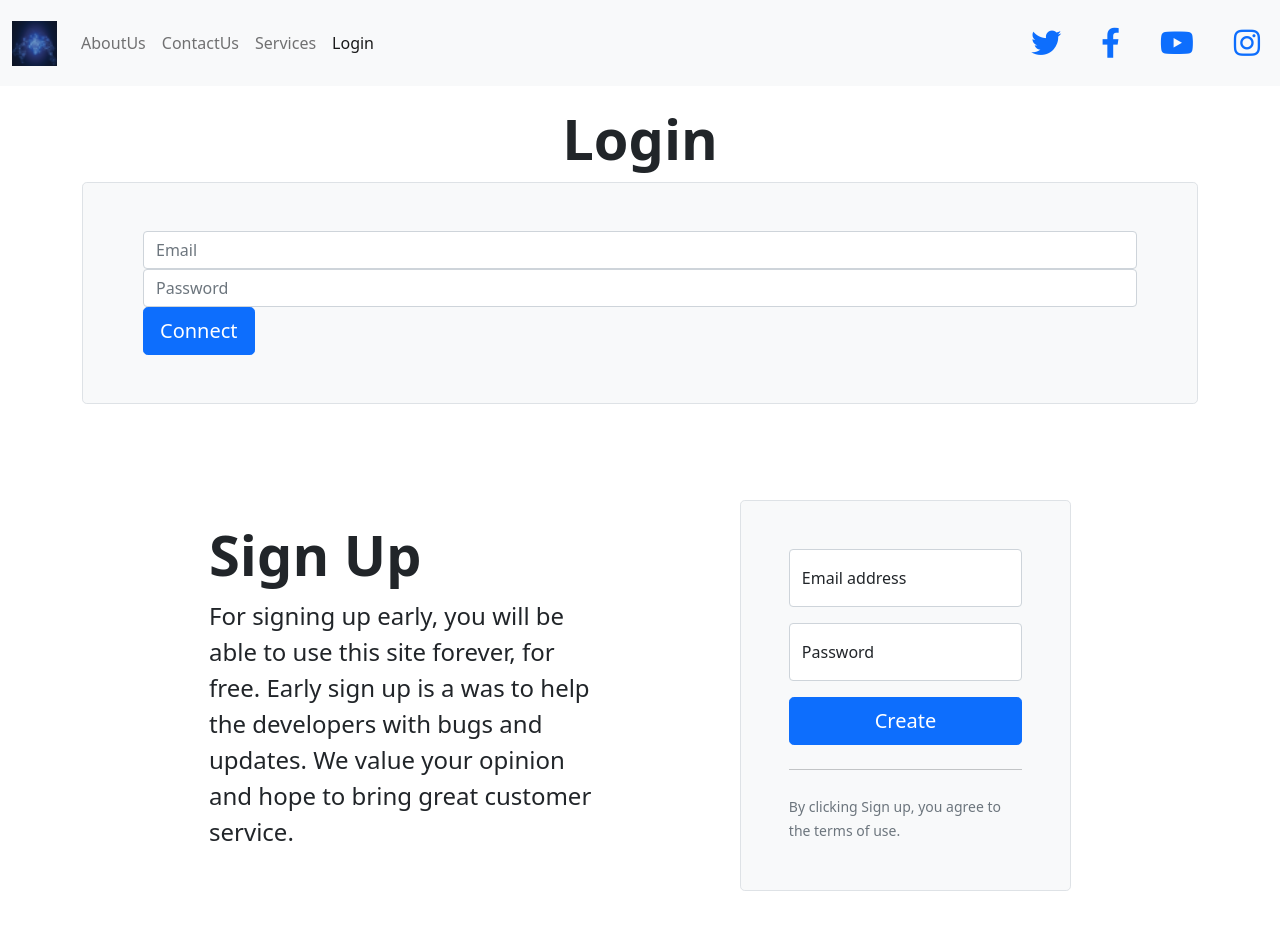
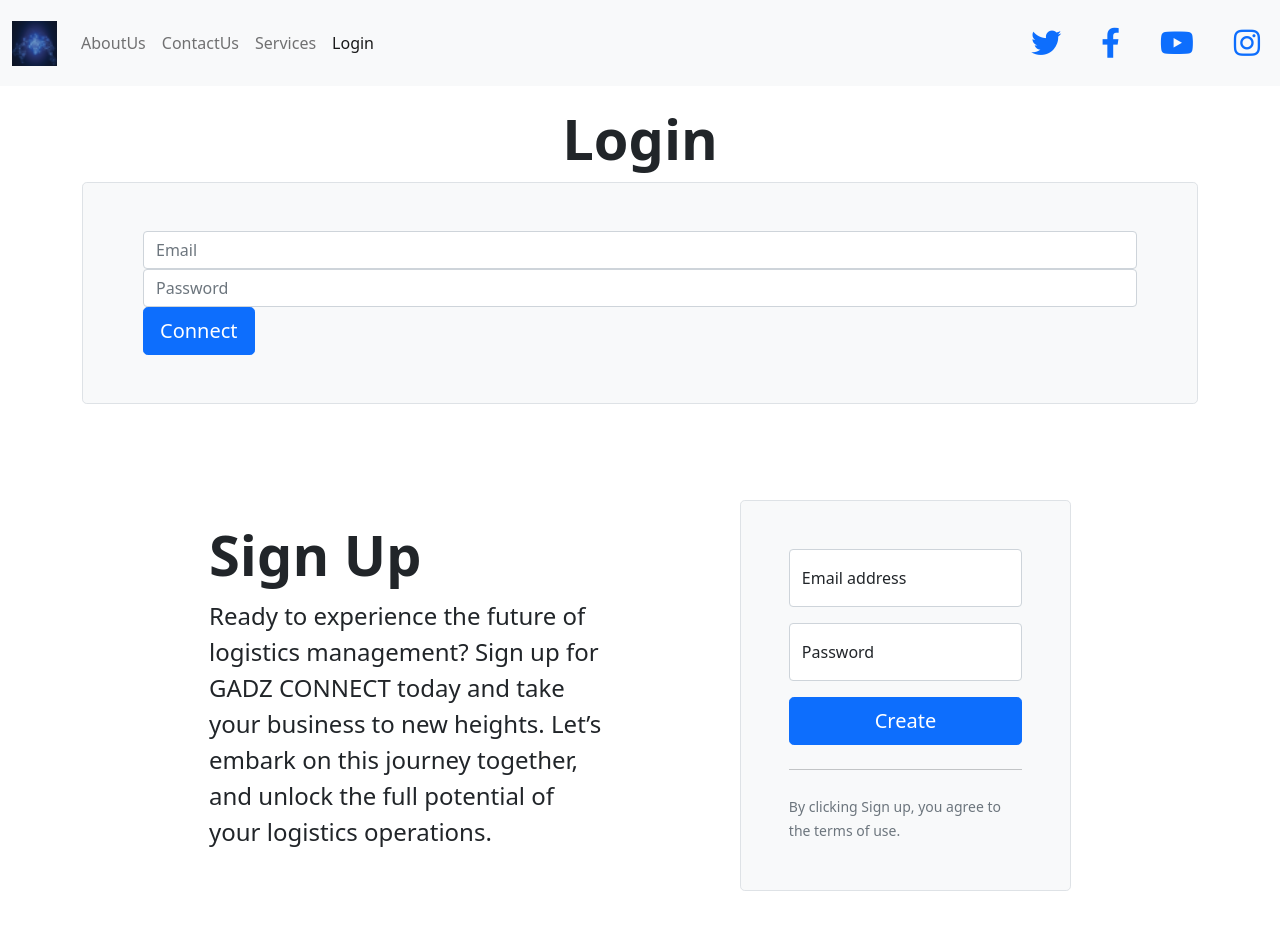
Before and after one commit to dagreatcode/GADZ, a React (Create React App) app in the folder client/: page /Login in a window 1280 px wide. Shown: the top 952 px of the page. Built offline with nearby package versions, Linux system fonts and the light colour scheme.

Commit message:
added wording to login page

```diff
--- a/client/src/containers/Login/Login.tsx
+++ b/client/src/containers/Login/Login.tsx
@@ -109,10 +109,10 @@ const Login = () => {
             <div className="col-lg-7 text-center text-lg-start">
               <h1 className="display-4 fw-bold lh-1 mb-3">Sign Up</h1>
               <p className="col-lg-10 fs-4">
-                For signing up early, you will be able to use this site forever, for
-                free. Early sign up is a was to help the developers with bugs and
-                updates. We value your opinion and hope to bring great customer
-                service.
+                Ready to experience the future of logistics management? Sign up
+                for GADZ CONNECT today and take your business to new heights.
+                Let’s embark on this journey together, and unlock the full
+                potential of your logistics operations.
               </p>
             </div>
             <div className="col-md-10 mx-auto col-lg-5">
```
